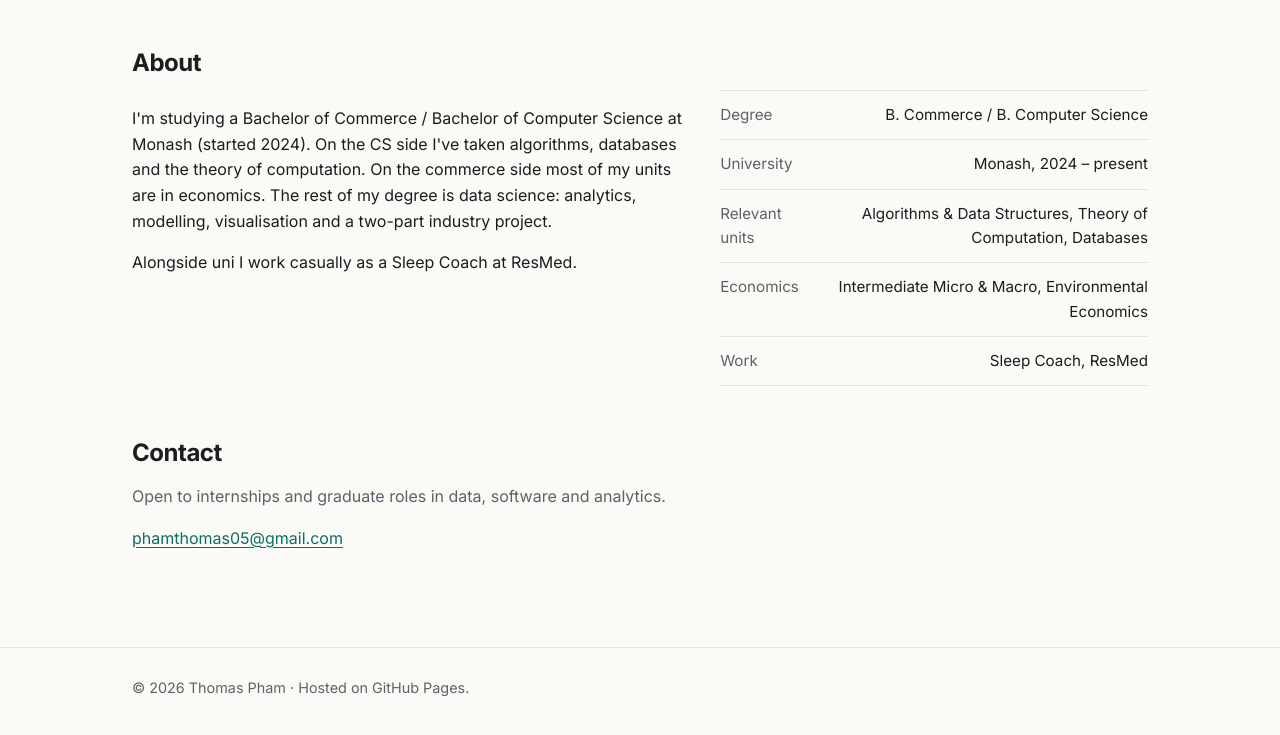
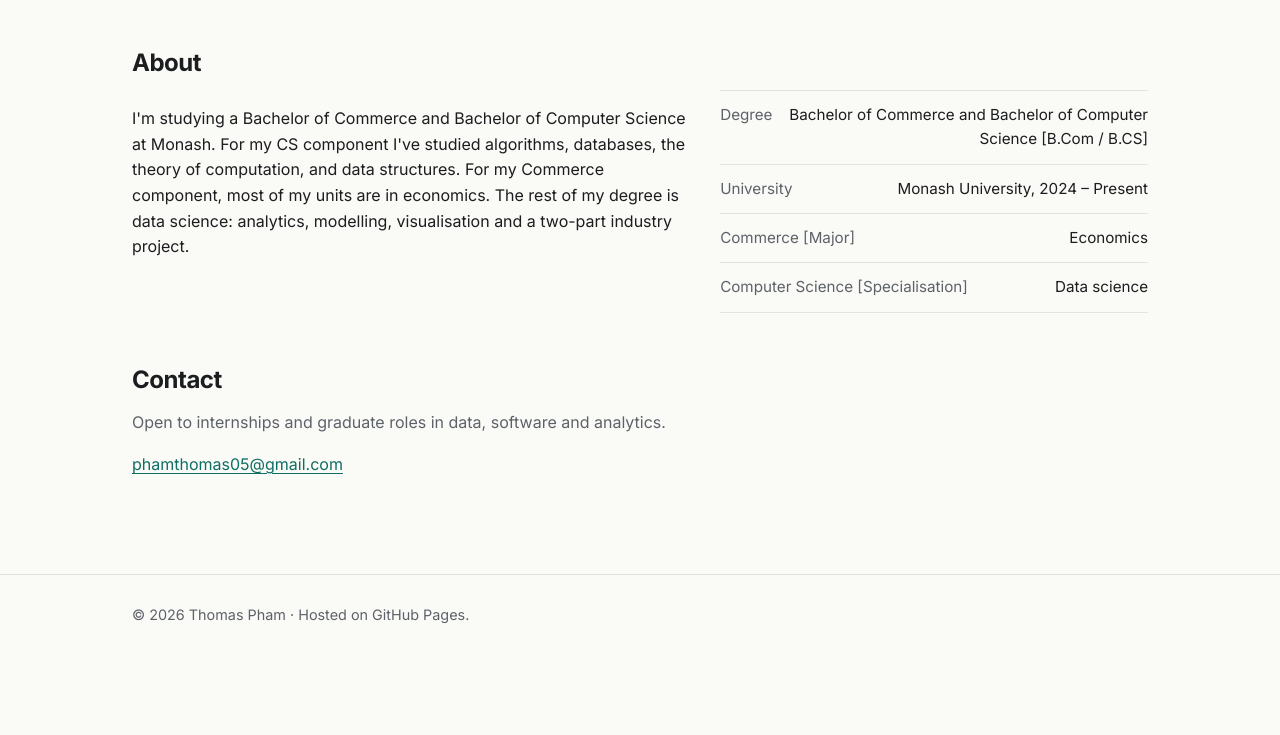
Before and after one commit to thm-phm/thm-phm.github.io, a website: page index.html in a window 1280 px wide. Shown: the part 857-1592 px from the top of the page. After the commit the page ends 1523 px from the top, so only its background shows below. Drawn offline with Linux system fonts and the light colour scheme.

Commit message:
Update index.html

```diff
--- a/index.html
+++ b/index.html
@@ -25,7 +25,7 @@
 
   <main class="wrap">
     <section class="hero">
-      <div class="eyebrow">Commerce / Computer Science · Monash University</div>
+      <div class="eyebrow">Commerce / Computer Science [B2008] · Monash University · Clayton</div>
       <h1>I build tools that turn messy<br>constraints into clear answers.</h1>
       <p class="lede">
         I'm a double-degree student working where algorithms meet business problems:
@@ -57,19 +57,17 @@
       <div class="split">
         <div class="prose">
           <!-- TODO: rewrite in your own voice. Keep it to two short paragraphs. -->
-          <p>I'm studying a Bachelor of Commerce / Bachelor of Computer Science at Monash (started 2024).
-             On the CS side I've taken algorithms, databases and the theory of computation.
-             On the commerce side most of my units are in economics. The rest of my degree is data science:
+          <p>I'm studying a Bachelor of Commerce and Bachelor of Computer Science at Monash.
+             For my CS component I've studied algorithms, databases, the theory of computation, and data structures.
+             For my Commerce component, most of my units are in economics. The rest of my degree is data science:
              analytics, modelling, visualisation and a two-part industry project.</p>
-          <p>Alongside uni I work casually as a Sleep Coach at ResMed.
              <!-- TODO: one sentence on what the job taught you that a tech/data employer would value. --></p>
         </div>
         <ul class="facts">
-          <li><span>Degree</span><span>B. Commerce / B. Computer Science</span></li>
-          <li><span>University</span><span>Monash, 2024 – present</span></li>
-          <li><span>Relevant units</span><span>Algorithms &amp; Data Structures, Theory of Computation, Databases</span></li>
-          <li><span>Economics</span><span>Intermediate Micro &amp; Macro, Environmental Economics</span></li>
-          <li><span>Work</span><span>Sleep Coach, ResMed</span></li>
+          <li><span>Degree</span><span>Bachelor of Commerce and Bachelor of Computer Science [B.Com / B.CS]</span></li>
+          <li><span>University</span><span>Monash University, 2024 – Present</span></li>
+          <li><span>Commerce [Major]</span><span>Economics</span></li>
+          <li><span>Computer Science [Specialisation]</span><span>Data science</span></li>
         </ul>
       </div>
     </section>
```
